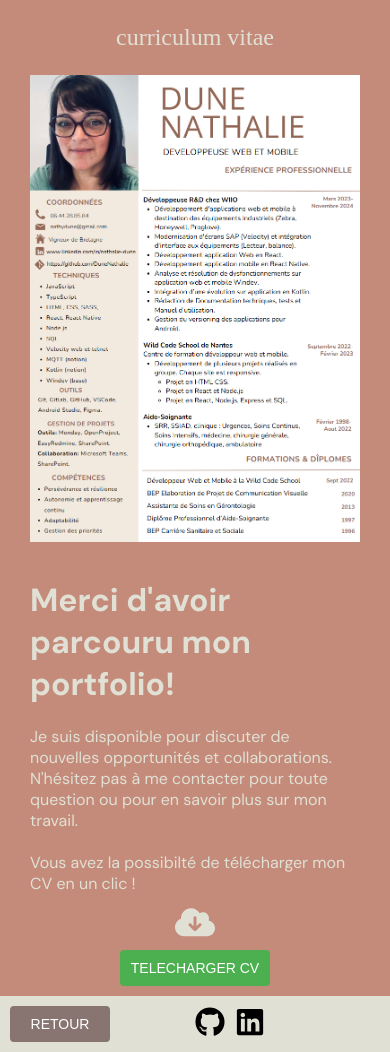
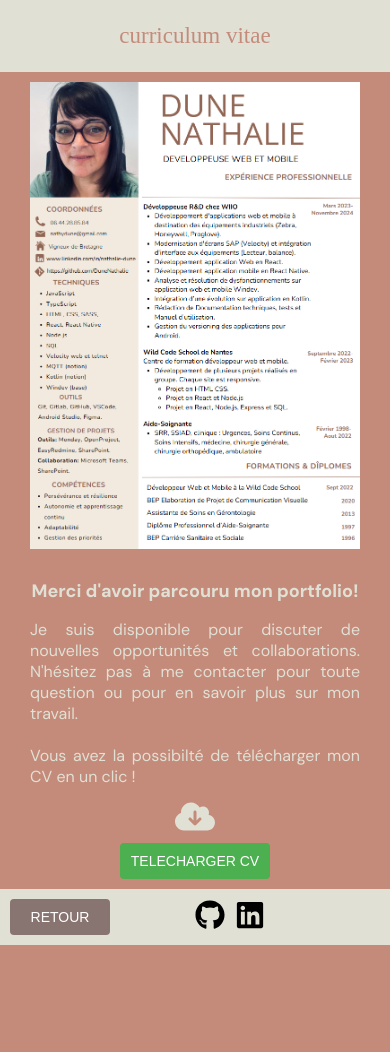
Before and after one commit to DuneNathalie/PortFolio, a React (Create React App) app: page /cv in a window 390 px wide. After the commit the page ends 945 px from the top, so only its background shows below. Built offline with nearby package versions, Linux system fonts and the light colour scheme; a web font is replaced by a local one.

Commit message:
correction title and responsive page cv

```diff
--- a/src/components/Curriculum/CvImg/CvImg.module.scss
+++ b/src/components/Curriculum/CvImg/CvImg.module.scss
@@ -13,7 +13,6 @@
 
         img {
             width: 100%;
-            // padding: 0 20px;
         }
     }
 }
--- a/src/components/Curriculum/Message/Message.module.scss
+++ b/src/components/Curriculum/Message/Message.module.scss
@@ -1,17 +1,62 @@
 .container {
-    display: flex  ;
+    display: flex;
     flex-direction: column;
-    flex:1;
-    justify-content: space-between;
-    height: 30vh;
-   // flex: 0 0 30%;
+    align-items: center;
+    justify-content: end;
+    height: 42vh;
     max-width: 100vh;
 
-    .button{
-        display:flex;
+
+
+    .test {
+        display: flex;
         flex-direction: column;
-        justify-content: center;
-        align-items: center;
+        justify-content: space-between;
+        height: 30vh;
+        max-width: 100vh;
+
+        h2 {
+            text-align: center;
+        }
+
+        .button {
+            display: flex;
+            flex-direction: column;
+            justify-content: center;
+            align-items: center;
+        }
     }
 
+
 }
+
+@media screen and (max-width: 700px) {
+
+    .container {
+        height: 100%;
+        max-width: 100vh;
+
+        .test {
+            height: 100%;
+
+            h2 {
+                font-size: 18px;
+                text-align: center;
+            }
+
+            p {
+                font-size: 16px;
+                text-align: justify;
+            }
+        }
+
+        .button {
+            display: flex;
+            flex-direction: column;
+            justify-content: center;
+            align-items: center;
+        }
+    }
+
+
+}
--- a/src/components/Curriculum/Message/Message.tsx
+++ b/src/components/Curriculum/Message/Message.tsx
@@ -9,10 +9,10 @@ import { motion } from 'framer-motion';
 const Message: React.FC = () => {
     return (
         <div className={Styles.container}>
+            <div className={Styles.test}>
+
                 <div className={Styles.message}>
-                <h1>
-                    Merci d'avoir parcouru mon portfolio!
-                </h1>
+                    <h2>Merci d'avoir parcouru mon portfolio!</h2>
                     <p>Je suis disponible pour discuter de nouvelles opportunités et collaborations. N'hésitez pas à me contacter pour toute question ou pour en savoir plus sur mon travail. <br /> <br />Vous avez la possibilté de télécharger mon CV en un clic !</p>
                 </div>
                 <div className={Styles.button}>
@@ -25,6 +25,7 @@ const Message: React.FC = () => {
                     <DownloadCv />
                 </div>
             </div>
+        </div>
     );
 };
 export default Message;
--- a/src/components/Curriculum/Presentation/Presentation.module.scss
+++ b/src/components/Curriculum/Presentation/Presentation.module.scss
@@ -3,6 +3,7 @@
     padding: 0 30px;
     justify-content: center;
     gap:30px;
+    margin-top:10px;
 }
 
 @media screen and (max-width: 700px) {
--- a/src/components/Home/Profil/Profil.module.scss
+++ b/src/components/Home/Profil/Profil.module.scss
@@ -1,19 +1,19 @@
 @use "../../../styles/colors.scss";
+@use "../../../styles/values.scss";
 
-/*.container {
-    //width: 100%;
+.container {
+    background-color: colors.$brownLight;
+    font-family: values.$fontTitle;
+    color: colors.$brown;
+    display: flex;
+    justify-content: center;
+    flex-direction: column;
+    text-align: center;
+    max-height: 20vh;
+}
 
-     .circle {
-        position: absolute;
-        top: 3vh;
-        left: 12vw;
-        transform: translateX(-50%);
-        width: 330px;
-        height: 330px;
-        background-image: url("../../../assets/profil.png");
-        background-size: cover;
-        background-position: center;
-        border-radius: 50%;
-        z-index: 10;
-        }
-        } */
+@media screen and (max-width: 700px) {
+    .container {
+        font-size: 28px;
+    }
+}
--- a/src/components/Home/Profil/Profil.tsx
+++ b/src/components/Home/Profil/Profil.tsx
@@ -8,7 +8,7 @@ const Profil: React.FC = () => {
     return (
         <div className={Styles.container}>
         <UserName />
-        <Title title='Développeuse r&d' />
+        <Title title="Développeuse d'application Web et Mobile" />
       </div>
     );
 }
--- a/src/components/Home/UserName/UserName.module.scss
+++ b/src/components/Home/UserName/UserName.module.scss
@@ -2,17 +2,24 @@
 @use "../../../styles/values.scss";
 
 .container {
-    background-color: colors.$brownLight;
     color: colors.$brown;
-    display: flex;
-    justify-content: center;
     font-family: values.$fontTitle;
-    font-size: 56px;
+    font-size: 45px;
     text-align: center;
+
+    p{
+        margin-bottom: 0;
+        text-align: center;
+    }
 }
 
 @media screen and (max-width: 700px) {
     .container {
-        font-size: 28px;
+        p{
+            font-size: 28px;
+            margin-top:10px;
+        }
+
+
     }
 }
--- a/src/components/Title/Title.module.scss
+++ b/src/components/Title/Title.module.scss
@@ -2,17 +2,18 @@
 @use '../../styles/values.scss';
 
 .container {
-    color:colors.$brownLight;
+    background-color: colors.$brownLight;
+    color:colors.$brown;
     font-family: values.$fontTitle;
     text-align: center;
     margin: 0;
-    font-size: 2.5rem;
+    font-size: 32px;
 }
 
 @media screen and (max-width: 700px) {
     .container {
-        flex:1;
-        font-size: 24px;
+        font-size: 23px;
+        font-weight:lighter;
         display: flex;
         align-items: center;
         justify-content: center;
--- a/src/pages/Cv/Cv.module.scss
+++ b/src/pages/Cv/Cv.module.scss
@@ -4,7 +4,6 @@
     display: flex;
     flex-direction: column;
     justify-content: space-between;
-
 }
 
 @media screen and (max-width: 700px) {
```
Lines whose indentation alone changed are shown as unchanged.
